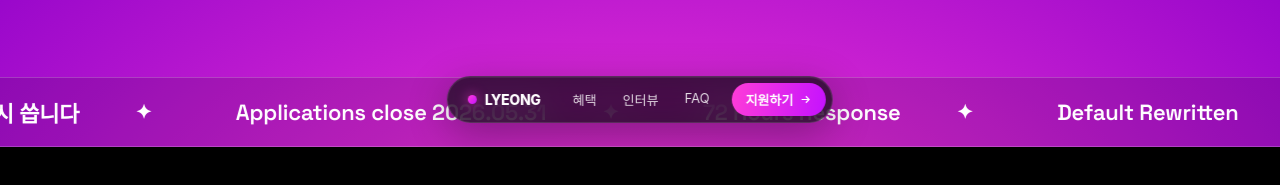
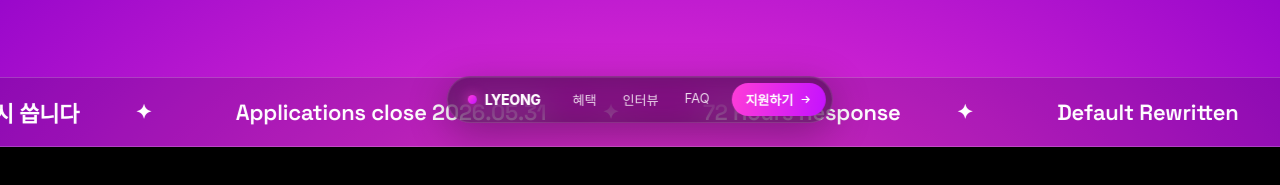
Before and after one commit to lyeongl/recruit-site, a website built with Vite: page index.html in a window 1280 px wide. Shown: the part 653-838 px from the top of the page. Built offline with nearby package versions, Linux system fonts and the light colour scheme; a web font is replaced by a local one.

Commit message:
ux: 스크롤 속도 조정, nav 개선, FOUC 수정
- Values 아이템 체류 시간 확대 (step 0.28 → 0.6)
- 전체 scroll 구간 1.5배 확장
- nav: ScrollTrigger.start 기반 정확한 스크롤 타겟 계산
- nav: LYEONG 클릭 시 상단 이동, FAQ frame 보정
- CSS를 <link>로 이동하여 FOUC 제거
- nav 배경 투명도 조정

```diff
--- a/index.html
+++ b/index.html
@@ -8,6 +8,7 @@
   <link rel="preconnect" href="https://fonts.gstatic.com" crossorigin>
   <link href="https://fonts.googleapis.com/css2?family=Space+Grotesk:wght@400;500;600;700&family=JetBrains+Mono:wght@400;500&display=swap" rel="stylesheet">
   <link rel="stylesheet" as="style" crossorigin href="https://cdn.jsdelivr.net/gh/orioncactus/pretendard@v1.3.9/dist/web/variable/pretendardvariable.min.css" />
+  <link rel="stylesheet" href="/src/styles/main.css" />
   <script type="module" src="/src/js/main.js"></script>
 </head>
 <body>
@@ -16,13 +17,13 @@
 
 <!-- FIXED NAV -->
 <nav class="nav" aria-label="Primary">
-  <div class="logo">LYEONG</div>
+  <div class="logo" id="navLogo">LYEONG</div>
   <div class="links">
     <a data-to="#benefits">혜택</a>
-    <a data-to="#stories">인터뷰</a>
-    <a data-to="#act2" data-frame="3">FAQ</a>
+    <a data-to="#stories" data-frame="1.8">인터뷰</a>
+    <a data-to="#act2" data-frame="5.8">FAQ</a>
   </div>
-  <a class="cta" data-to="#positions">
+  <a class="cta" data-to="#positions" data-frame="1.5">
     지원하기
     <svg viewBox="0 0 24 24" fill="none" stroke="currentColor" stroke-width="2.2"><path d="M5 12h14M13 6l6 6-6 6"/></svg>
   </a>
@@ -235,7 +236,7 @@
         <div class="eyebrow" id="fE">LYEONG STANDARD</div>
         <h2 id="fH">충분함을 넘어 탁월함을 선택하는 팀.
 더 높은 기준에 도전하세요.</h2>
-        <a class="btn" id="fB" data-to="#positions">
+        <a class="btn" id="fB" data-to="#positions" data-frame="1.5">
           지원하기
           <svg viewBox="0 0 24 24" fill="none" stroke="currentColor" stroke-width="2.4"><path d="M5 12h14M13 6l6 6-6 6"/></svg>
         </a>
--- a/src/js/act1.js
+++ b/src/js/act1.js
@@ -1,5 +1,8 @@
 import { gsap } from 'gsap';
 import { ScrollTrigger } from 'gsap/ScrollTrigger';
+
+const S         = 1.5;  // 전체 타임라인 스케일
+const ITEM_STEP = 0.6;  // Values 아이템 간 체류 시간 (pre-S 단위)
 
 export function initAct1() {
   const panels = ['#p1', '#p2', '#p3', '#p4'].map(s => document.querySelector(s));
@@ -17,45 +20,47 @@ export function initAct1() {
 
   const tl = gsap.timeline({ defaults: { ease: 'power2.out' } });
 
-  // Hero (frame 0 → ~0.8)
+  // Hero (frame 0 → ~1.2)
   tl.to('#heroTitle', { scale: 1.3, opacity: 0, duration: 0.7 }, 0)
     .to('#heroSub',   { y: -20, opacity: 0, duration: 0.7 }, 0)
     .to('#heroMeta',  { y: -20, opacity: 0, duration: 0.7 }, 0)
-    .to('#p1',        { opacity: 0, duration: 0.3 }, 0.55);
+    .to('#p1',        { opacity: 0, duration: 0.3 }, 0.55 * S);
 
-  // Philosophy (frame 0.7 → 2.9)
-  tl.to('#p2', { opacity: 1, duration: 0.3 }, 0.7)
-    .to('#p2 #p2tag', { opacity: 1, duration: 0.3 }, 0.85);
+  // Philosophy (frame 1.05 → 3.4)
+  tl.to('#p2', { opacity: 1, duration: 0.3 }, 0.7 * S)
+    .to('#p2 #p2tag', { opacity: 1, duration: 0.3 }, 0.85 * S);
   paras.forEach((p, i) => {
-    tl.to(p, { opacity: 1, y: 0, duration: 0.35 }, 1.0 + i * 0.2);
+    tl.to(p, { opacity: 1, y: 0, duration: 0.35 }, (1.0 + i * 0.2) * S);
   });
-  tl.to('#p2', { opacity: 0, duration: 0.35 }, 2.25);
+  tl.to('#p2', { opacity: 0, duration: 0.35 }, 2.25 * S);
 
   // Iris transition pink → white
   tl.fromTo('#act1WhiteBg',
     { clipPath: 'circle(0% at 50% 50%)' },
     { clipPath: 'circle(150% at 50% 50%)', duration: 0.6, ease: 'power3.inOut' },
-    2.25);
+    2.25 * S);
 
-  // Bridge (frame 2.55 → 4.3)
-  tl.to('#p3', { opacity: 1, duration: 0.3 }, 2.55)
-    .to('#p3 .p1line', { opacity: 1, y: 0, duration: 0.5 }, 2.7)
-    .to('#p3 .p2line', { opacity: 1, y: 0, duration: 0.5 }, 3.05)
-    .to('#p3 .p1line', { x: -30, duration: 0.4 }, 3.4)
-    .to('#p3 .p2line', { x:  30, duration: 0.4 }, 3.4)
-    .to('#p3', { opacity: 0, duration: 0.35 }, 4.3);
+  // Bridge (frame 3.8 → 6.45)
+  tl.to('#p3', { opacity: 1, duration: 0.3 }, 2.55 * S)
+    .to('#p3 .p1line', { opacity: 1, y: 0, duration: 0.5 }, 2.7 * S)
+    .to('#p3 .p2line', { opacity: 1, y: 0, duration: 0.5 }, 3.05 * S)
+    .to('#p3 .p1line', { x: -30, duration: 0.4 }, 3.4 * S)
+    .to('#p3 .p2line', { x:  30, duration: 0.4 }, 3.4 * S)
+    .to('#p3', { opacity: 0, duration: 0.35 }, 4.3 * S);
 
-  // Values (frame 4.6 → 6.5)
-  tl.to('#p4', { opacity: 1, duration: 0.3 }, 4.6);
+  // Values — 아이템마다 ITEM_STEP만큼 체류 후 전환
+  tl.to('#p4', { opacity: 1, duration: 0.3 }, 4.6 * S);
   items.forEach((it, i) => {
     if (i === 0) return;
-    const at = 4.85 + (i - 1) * 0.28;
+    const at = (4.85 + (i - 1) * ITEM_STEP) * S;
     tl.to(items[i - 1], { opacity: 0, y: -40, duration: 0.3 }, at);
     tl.to(it,           { opacity: 1, y:   0, duration: 0.3 }, at);
   });
 
-  const TOTAL = 6.5;
-  const VAL_START = 4.6;
+  // TOTAL: 마지막 전환 완료 + 마지막 아이템 체류
+  const LAST_AT   = (4.85 + (items.length - 2) * ITEM_STEP) * S;
+  const TOTAL     = LAST_AT + 0.3 + 1.0; // 전환 0.3 + 마지막 아이템 체류 1.0
+  const VAL_START = 4.6 * S;
 
   ScrollTrigger.create({
     trigger: '#act1',
--- a/src/js/act2.js
+++ b/src/js/act2.js
@@ -1,5 +1,8 @@
 import { gsap } from 'gsap';
 import { ScrollTrigger } from 'gsap/ScrollTrigger';
+
+// 모든 타임라인 위치 × 1.5 → 스크롤 구간 1.5배 확장
+const S = 1.5;
 
 export function initAct2() {
   gsap.set('#a1', { opacity: 1 });
@@ -22,39 +25,39 @@ export function initAct2() {
 
   const tl = gsap.timeline({ defaults: { ease: 'power2.out' } });
 
-  // Panel A — Top CTA (0 → 1)
-  tl.to('#topctaH', { opacity: 1, y: 0, scale: 1, duration: 0.5 }, 0.1)
-    .to('#topctaP',  { opacity: 1, y: 0, duration: 0.4 }, 0.4)
-    .to('#a1',       { opacity: 0, duration: 0.3 }, 0.8);
+  // Panel A — Top CTA (0 → 1.5)
+  tl.to('#topctaH', { opacity: 1, y: 0, scale: 1, duration: 0.5 }, 0.1 * S)
+    .to('#topctaP',  { opacity: 1, y: 0, duration: 0.4 }, 0.4 * S)
+    .to('#a1',       { opacity: 0, duration: 0.3 }, 0.8 * S);
 
-  // Panel B — Hours (1 → 2)
-  tl.to('#a2',   { opacity: 1, duration: 0.3 }, 0.85)
-    .to('#hA',   { opacity: 1, x: 0, duration: 0.5 }, 1.0)
-    .to('#hB',   { opacity: 1, x: 0, duration: 0.5 }, 1.0)
-    .to('#hDot', { opacity: 1, duration: 0.2 }, 1.4)
-    .to('#hH',   { opacity: 1, y: 0, duration: 0.3 }, 1.4)
-    .to('#hP',   { opacity: 1, y: 0, duration: 0.3 }, 1.55)
-    .to('#hChips',{ opacity: 1, y: 0, duration: 0.3 }, 1.7)
-    .to('#a2',   { opacity: 0, duration: 0.3 }, 1.95);
+  // Panel B — Hours (1.5 → 3)
+  tl.to('#a2',    { opacity: 1, duration: 0.3 }, 0.85 * S)
+    .to('#hA',    { opacity: 1, x: 0, duration: 0.5 }, 1.0 * S)
+    .to('#hB',    { opacity: 1, x: 0, duration: 0.5 }, 1.0 * S)
+    .to('#hDot',  { opacity: 1, duration: 0.2 }, 1.4 * S)
+    .to('#hH',    { opacity: 1, y: 0, duration: 0.3 }, 1.4 * S)
+    .to('#hP',    { opacity: 1, y: 0, duration: 0.3 }, 1.55 * S)
+    .to('#hChips',{ opacity: 1, y: 0, duration: 0.3 }, 1.7 * S)
+    .to('#a2',    { opacity: 0, duration: 0.3 }, 1.95 * S);
 
-  // Panel C — Final CTA (2 → 3)
-  tl.to('#a3', { opacity: 1, duration: 0.3 }, 2.0)
-    .to('#fE', { opacity: 1, y: 0, duration: 0.3 }, 2.1)
-    .to('#fH', { opacity: 1, y: 0, duration: 0.5 }, 2.3)
-    .to('#fB', { opacity: 1, y: 0, scale: 1, duration: 0.4 }, 2.7)
-    .to('#a3', { opacity: 0, duration: 0.3 }, 2.95);
+  // Panel C — Final CTA (3 → 4.5)
+  tl.to('#a3', { opacity: 1, duration: 0.3 }, 2.0 * S)
+    .to('#fE', { opacity: 1, y: 0, duration: 0.3 }, 2.1 * S)
+    .to('#fH', { opacity: 1, y: 0, duration: 0.5 }, 2.3 * S)
+    .to('#fB', { opacity: 1, y: 0, scale: 1, duration: 0.4 }, 2.7 * S)
+    .to('#a3', { opacity: 0, duration: 0.3 }, 2.95 * S);
 
-  // Panel D — FAQ (3 → 4)
-  tl.to('#a4',       { opacity: 1, duration: 0.3 }, 3.0)
-    .to('#faqH',     { opacity: 1, y: 0, duration: 0.4 }, 3.15)
-    .to('#faqS',     { opacity: 1, y: 0, duration: 0.3 }, 3.3)
-    .to('#a4 .item', { opacity: 1, y: 0, duration: 0.4, stagger: 0.07 }, 3.4)
-    .to('#a4 .faq-foot', { opacity: 1, y: 0, duration: 0.3 }, 3.8);
+  // Panel D — FAQ (4.5 → 6)
+  tl.to('#a4',       { opacity: 1, duration: 0.3 }, 3.0 * S)
+    .to('#faqH',     { opacity: 1, y: 0, duration: 0.4 }, 3.15 * S)
+    .to('#faqS',     { opacity: 1, y: 0, duration: 0.3 }, 3.3 * S)
+    .to('#a4 .item', { opacity: 1, y: 0, duration: 0.4, stagger: 0.07 }, 3.4 * S)
+    .to('#a4 .faq-foot', { opacity: 1, y: 0, duration: 0.3 }, 3.8 * S);
 
   ScrollTrigger.create({
     trigger: '#act2',
     start: 'top top',
-    end: () => `+=${window.innerHeight * 4}`,
+    end: () => `+=${window.innerHeight * 4 * S}`,  // 4 → 6 frames
     pin: true,
     scrub: 0.6,
     animation: tl,
--- a/src/js/benefits.js
+++ b/src/js/benefits.js
@@ -23,7 +23,7 @@ export function initBenefits() {
   ScrollTrigger.create({
     trigger: '#benefits',
     start: 'top top',
-    end: () => `+=${window.innerHeight * 3}`,
+    end: () => `+=${window.innerHeight * 4.5}`,  // 3 → 4.5
     pin: true,
     scrub: 0.6,
     animation: tl,
--- a/src/js/main.js
+++ b/src/js/main.js
@@ -1,5 +1,3 @@
-import '../styles/main.css';
-
 import { gsap } from 'gsap';
 import { ScrollTrigger } from 'gsap/ScrollTrigger';
 
--- a/src/js/nav.js
+++ b/src/js/nav.js
@@ -1,15 +1,29 @@
 import { ScrollTrigger } from 'gsap/ScrollTrigger';
 
+function getScrollTarget(selector, frame) {
+  const el = document.querySelector(selector);
+  if (!el) return null;
+
+  // ScrollTrigger가 알고 있는 정확한 pin 시작 위치 사용
+  const st = ScrollTrigger.getAll().find(t => t.trigger === el);
+  if (st) return st.start + frame * window.innerHeight;
+
+  // fallback: bounding rect
+  return el.getBoundingClientRect().top + window.scrollY + frame * window.innerHeight;
+}
+
 export function initNav() {
+  document.getElementById('navLogo').addEventListener('click', () => {
+    window.scrollTo({ top: 0, behavior: 'smooth' });
+  });
+
   document.querySelectorAll('[data-to]').forEach(a => {
     a.addEventListener('click', e => {
       e.preventDefault();
-      const id = a.getAttribute('data-to');
-      const frame = parseFloat(a.getAttribute('data-frame') || '0');
-      const el = document.querySelector(id);
-      if (!el) return;
-      const base = el.getBoundingClientRect().top + window.scrollY;
-      window.scrollTo({ top: base + frame * window.innerHeight, behavior: 'smooth' });
+      const selector = a.getAttribute('data-to');
+      const frame    = parseFloat(a.getAttribute('data-frame') || '0');
+      const target   = getScrollTarget(selector, frame);
+      if (target != null) window.scrollTo({ top: target, behavior: 'smooth' });
     });
   });
 
--- a/src/js/scenes.js
+++ b/src/js/scenes.js
@@ -2,8 +2,8 @@ import { gsap } from 'gsap';
 import { pinScene } from './autofit.js';
 
 export function initScenes() {
-  // 6 Leadership (1.3 frames)
-  pinScene('#leadership', 1.3, tl => {
+  // 6 Leadership (1.3 → 2 frames)
+  pinScene('#leadership', 2, tl => {
     gsap.set('#leadership .eyebrow', { opacity: 0, y: 20 });
     gsap.set('#leadership h2',       { opacity: 0, y: 40 });
     gsap.set('#ldVid',               { opacity: 0, scale: 1.08, y: 40 });
@@ -12,16 +12,16 @@ export function initScenes() {
       .to('#ldVid',               { opacity: 1, scale: 1, y: 0, duration: 0.7 }, 0.5);
   });
 
-  // 7 Stories (1.5 frames)
-  pinScene('#stories', 1.5, tl => {
+  // 7 Stories (1.5 → 2.2 frames)
+  pinScene('#stories', 2.2, tl => {
     gsap.set('.stories h2', { opacity: 0, y: 30 });
     gsap.set('.story',      { opacity: 0, y: 40 });
     tl.to('.stories h2', { opacity: 1, y: 0, duration: 0.4 }, 0)
       .to('.story',      { opacity: 1, y: 0, duration: 0.6, stagger: 0.06 }, 0.3);
   });
 
-  // 8 Positions (1.5 frames)
-  pinScene('#positions', 1.5, tl => {
+  // 8 Positions (1.5 → 2.2 frames)
+  pinScene('#positions', 2.2, tl => {
     gsap.set('.positions h2',    { opacity: 0, y: 30 });
     gsap.set('.positions .badge',{ opacity: 0, y: 20 });
     gsap.set('.positions .row',  { opacity: 0, y: 24 });
--- a/src/styles/_nav.css
+++ b/src/styles/_nav.css
@@ -3,7 +3,7 @@
   position: fixed; left: 50%; bottom: 24px; transform: translateX(-50%);
   z-index: 9999; display: flex; align-items: center; gap: 6px;
   padding: 6px 6px 6px 20px;
-  background: rgba(11,11,14,.72);
+  background: rgba(11,11,14,.45);
   border: 1px solid rgba(255,255,255,.12);
   backdrop-filter: blur(18px) saturate(140%);
   -webkit-backdrop-filter: blur(18px) saturate(140%);
@@ -14,7 +14,7 @@
 
 .nav .logo {
   font-weight: 800; letter-spacing: -.02em; font-size: 14px;
-  display: flex; align-items: center; gap: 8px; color: #fff;
+  display: flex; align-items: center; gap: 8px; color: #fff; cursor: pointer;
 }
 .nav .logo::before {
   content: ""; width: 9px; height: 9px; border-radius: 50%;
```
